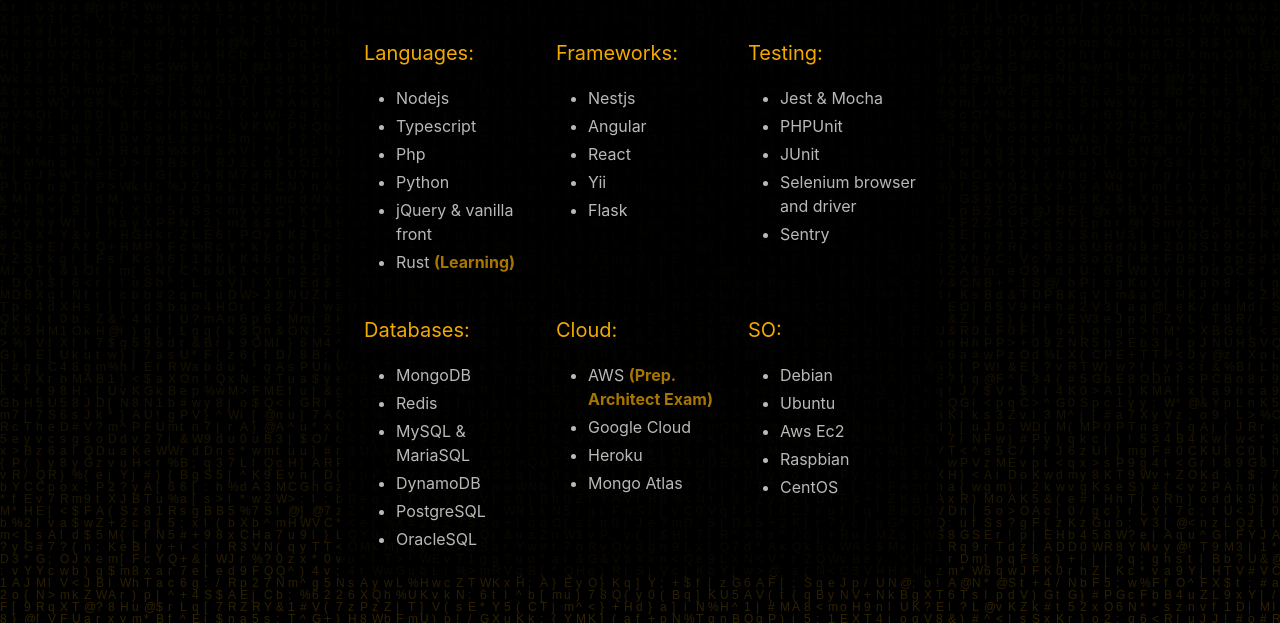
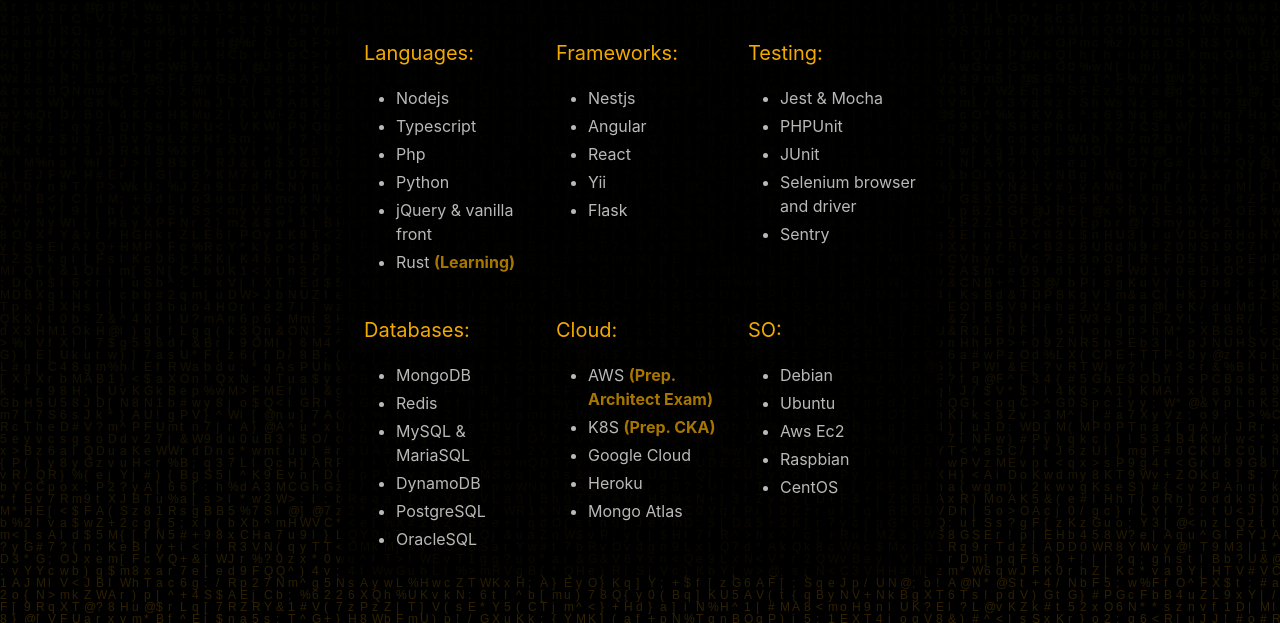
Before and after one commit to diekmrcoin/main, a website: page docs/index.html in a window 1280 px wide. Shown: the part 301-924 px from the top of the page. Drawn offline with Linux system fonts and the light colour scheme.

Commit message:
Added kubernetes to the cloud abilities

```diff
--- a/docs/index.html
+++ b/docs/index.html
@@ -83,6 +83,7 @@
               <p class="subtitle">Cloud:</p>
               <ul>
                 <li>AWS <strong>(Prep. Architect Exam)</strong></li>
+                <li>K8S <strong>(Prep. CKA)</strong></li>
                 <li>Google Cloud</li>
                 <li>Heroku</li>
                 <li>Mongo Atlas</li>
```
